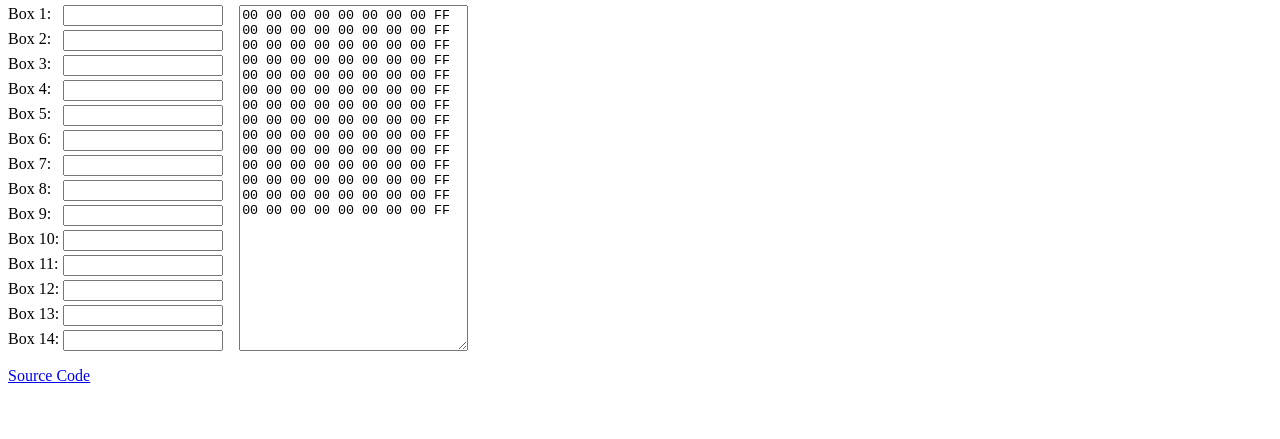
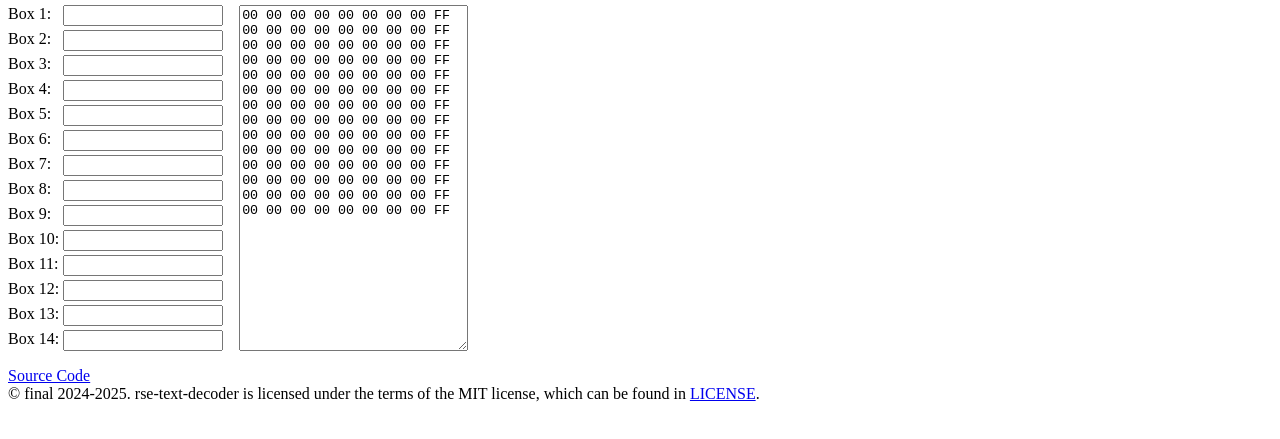
Before and after one commit to it-is-final/rse-text-decoder, a website with bundled scripts: page src/html/index.html in a window 1280 px wide. Shown: the part 125-564 px from the top of the page. Built offline with nearby package versions, Linux system fonts and the light colour scheme.

Commit message:
Updated documentation

```diff
--- a/src/character-maps.ts
+++ b/src/character-maps.ts
@@ -1,6 +1,6 @@
 //! SPDX-License-Identifier: MIT
 /*
- * © it-is-final 2025.
+ * © final 2025.
  * rse-text-decoder is under the MIT License, read the LICENSE file
  * for more information.
  */
--- a/src/html/index.html
+++ b/src/html/index.html
@@ -63,7 +63,10 @@
         </div>
     </main>
     <footer>
-        <p><a href="https://github.com/it-is-final/rse-text-decoder">Source Code</a> <a href="https://github.com/kaitouctr/rse-text-decoder/LICENSE"></a></p>
+        <p>
+            <a href="https://github.com/it-is-final/rse-text-decoder">Source Code</a><br>
+            © final 2024-2025. rse-text-decoder is licensed under the terms of the MIT license, which can be found in <a href="https://github.com/it-is-final/rse-text-decoder/LICENSE">LICENSE</a>.
+        </p>
     </footer>
     <script src="index.js" ></script>
 </body>
--- a/src/index.ts
+++ b/src/index.ts
@@ -1,6 +1,6 @@
 //! SPDX-License-Identifier: MIT
 /*
- * © it-is-final 2025.
+ * © final 2025.
  * rse-text-decoder is under the MIT License, read the LICENSE file
  * for more information.
  */
```
Also changed, not shown: package.json (+4 -4 lines), README.md, 1 other file.
